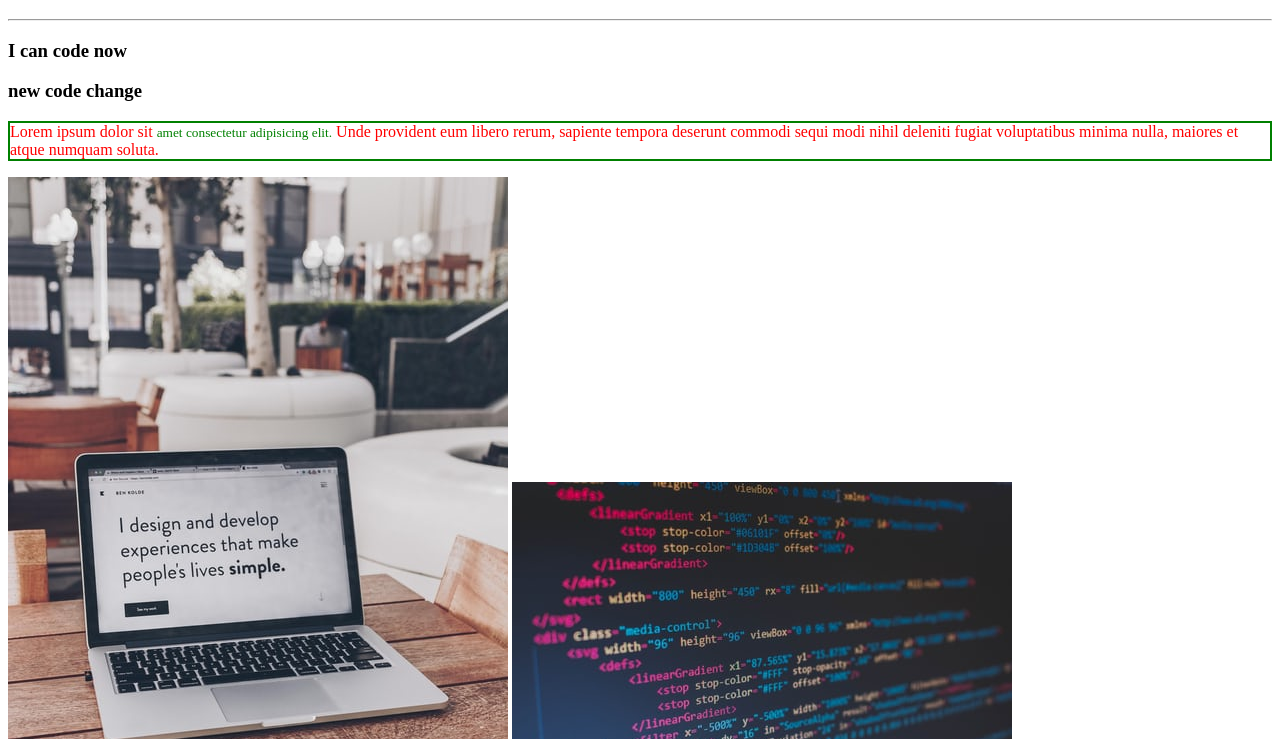
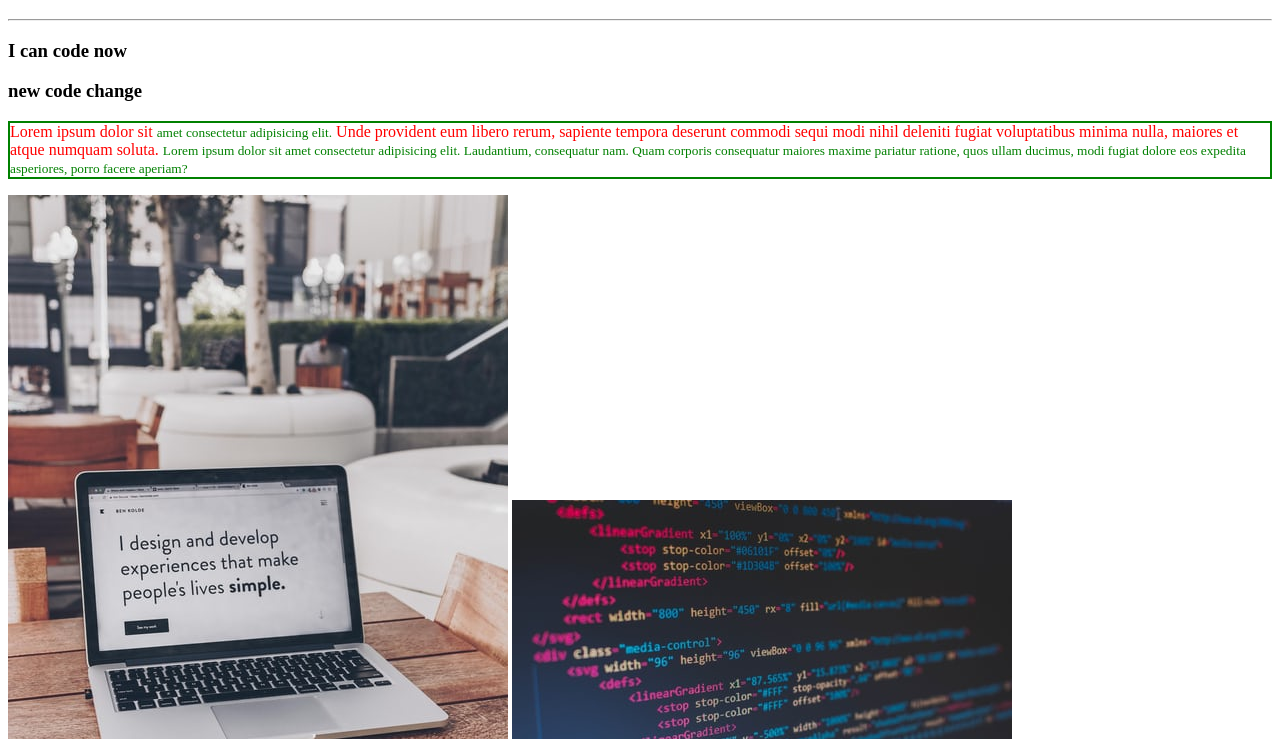
Before and after one commit to Dipanjan7777/my-second-repo, a plain HTML site: page index.html in a window 1280 px wide. Shown: the part 61-800 px from the top of the page. Drawn offline with Linux system fonts and the light colour scheme.

Commit message:
bash test

```diff
--- a/index.html
+++ b/index.html
@@ -11,7 +11,7 @@
     <h1>I can push to github</h1><hr>
     <h3>I can code now</h3>
     <h3>new code change</h3>
-    <P>Lorem ipsum dolor sit <small>amet consectetur adipisicing elit.</small> Unde provident eum libero rerum, sapiente tempora deserunt commodi sequi modi nihil deleniti fugiat voluptatibus minima nulla, maiores et atque numquam soluta.
+    <P>Lorem ipsum dolor sit <small>amet consectetur adipisicing elit.</small> Unde provident eum libero rerum, sapiente tempora deserunt commodi sequi modi nihil deleniti fugiat voluptatibus minima nulla, maiores et atque numquam soluta. <small>Lorem ipsum dolor sit amet consectetur adipisicing elit. Laudantium, consequatur nam. Quam corporis consequatur maiores maxime pariatur ratione, quos ullam ducimus, modi fugiat dolore eos expedita asperiores, porro facere aperiam?</small>
     </P>
     <img src="images/theme-1.jpg" alt="programing-hero">
     <img src="theme-2.jpg" alt="programing-hero">
```
